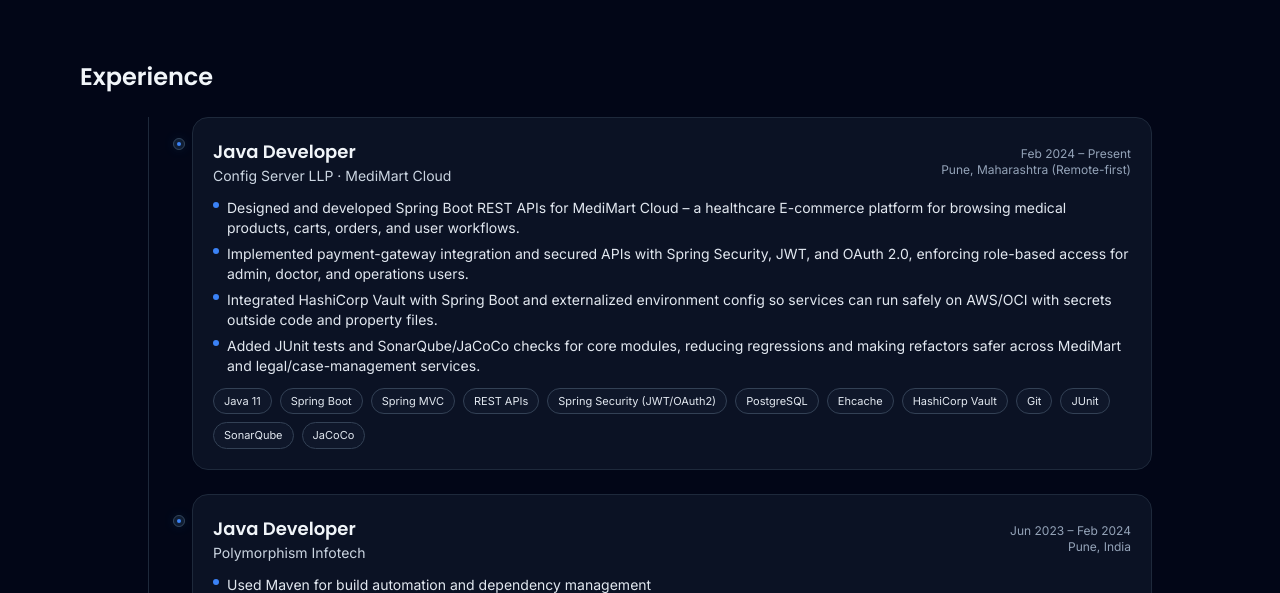
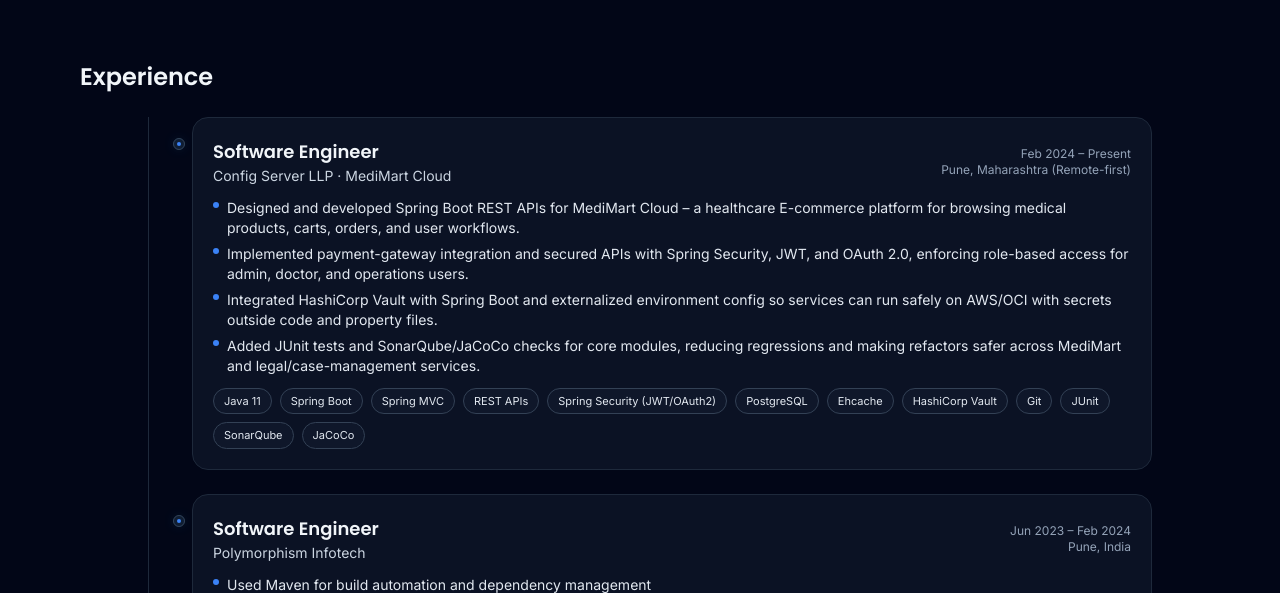
Before and after one commit to Sagarlahade-codebase/sagar-lahade-portfolio-3.o, a React (Vite) app: page / in a window 1280 px wide. Shown: the part 2180-2773 px from the top of the page. Built offline with nearby package versions, Linux system fonts and the light colour scheme.

Commit message:
Update job role from Java Developer to Software Engineer

```diff
--- a/src/components/ExperienceSection.tsx
+++ b/src/components/ExperienceSection.tsx
@@ -5,7 +5,7 @@
 const experiences = [
   {
     company: "Config Server LLP · MediMart Cloud",
-    role: "Java Developer",
+    role: "Software Engineer",
     period: "Feb 2024 – Present",
     location: "Pune, Maharashtra (Remote-first)",
     points: [
@@ -31,7 +31,7 @@
   },
   {
     company: "Polymorphism Infotech",
-    role: "Java Developer",
+    role: "Software Engineer",
     period: "Jun 2023 – Feb 2024",
     location: "Pune, India",
     points: [
```
